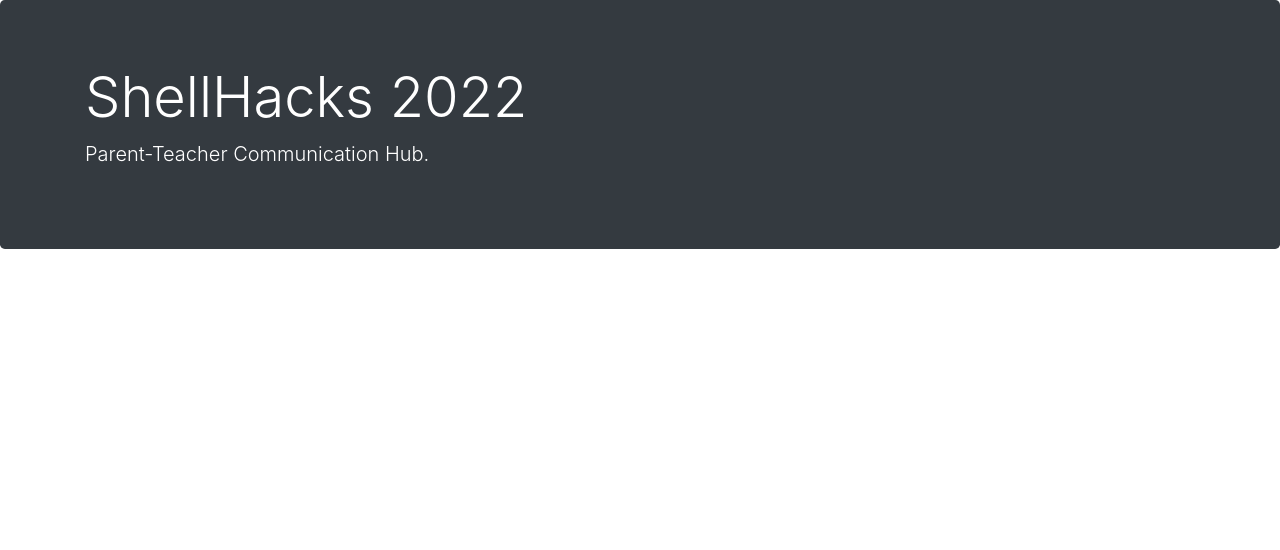
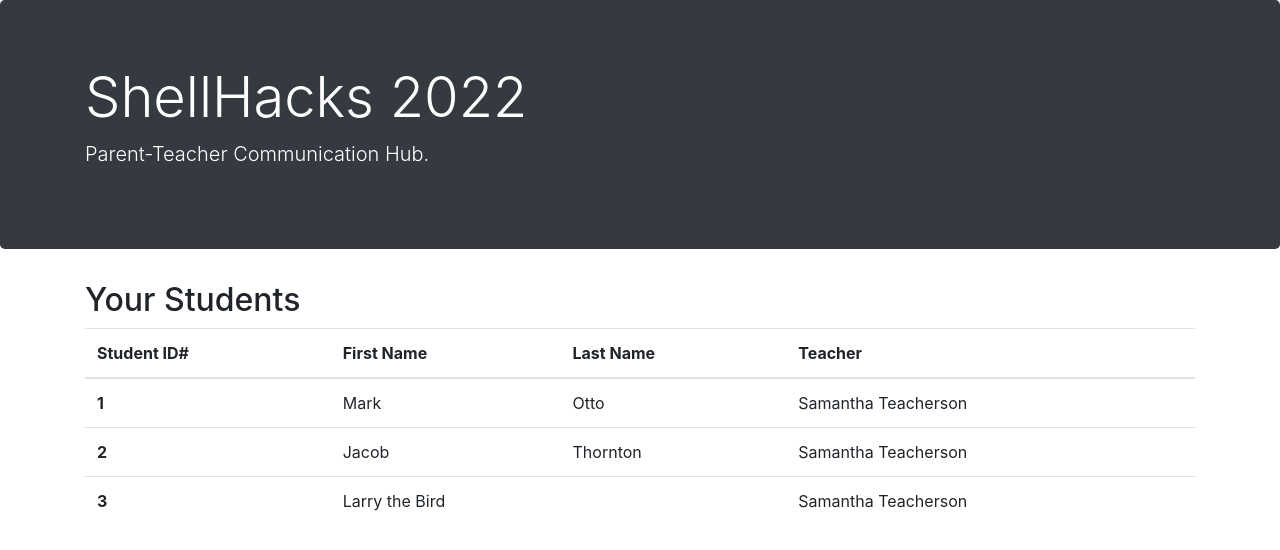
Before and after one commit to josecampuzano/shellhacks2022, a React (Create React App) app: page / in a window 1280 px wide. Shown: the top 550 px of the page. Built offline with nearby package versions, Linux system fonts and the light colour scheme; a web font is replaced by a local one.

Commit message:
Table Added

```diff
--- a/src/Layout/index.js
+++ b/src/Layout/index.js
@@ -2,25 +2,48 @@
 import Header from "./Header";
 import NotFound from "./NotFound";
 import { Route, Switch } from "react-router-dom";
+import HomePage from "../Pages/HomePage";
+import ResourcesPage from "../Pages/ResourcesPage";
+import MeetingCenterPage from "../Pages/MeetingCenterPage";
+import ClassroomForumPage from "../Pages/ClassroomForumPage";
+import ParentForumPage from "../Pages/ParentForumPage";
 
-function Layout (){
+
+function Layout() {
     return (
         <>
-        <Header />
+            <Header />
+            <div className="container">
+             <Switch>
 
+                 <Route exact path="/">
+                     <HomePage />
+                 </Route>
 
+                 <Route path="/resources">
+                    <ResourcesPage />
+                 </Route>
 
+                <Route path="/meetings">
+                     <MeetingCenterPage />
+                </Route>
 
+                <Route path="/classroom">
+                       <ClassroomForumPage />
+                 </Route>
+
+                <Route path="/parents">
+                     <ParentForumPage />
+                 </Route>
+
+                 <Route>
+                     <NotFound />
+                 </Route>
+
+            </Switch>
+        </div>
         </>
-
-
-
-
-
-
-
     );
-
 }
 
-export default Layout
+export default Layout;
--- a/src/Pages/ClassroomForumPage.js
+++ b/src/Pages/ClassroomForumPage.js
@@ -0,0 +1,6 @@
+import React from "react";
+
+function ClassroomForumPage(){
+}
+
+export default ClassroomForumPage;
--- a/src/Pages/HomePage.js
+++ b/src/Pages/HomePage.js
@@ -0,0 +1,40 @@
+import React from "react";
+
+function HomePage(){
+    return (
+        <>
+        <h2>Your Students</h2>
+        <table class="table">
+  <thead>
+    <tr>
+      <th scope="col">Student ID#</th>
+      <th scope="col">First Name</th>
+      <th scope="col">Last Name</th>
+      <th scope="col">Teacher</th>
+    </tr>
+  </thead>
+  <tbody>
+    <tr>
+      <th scope="row">1</th>
+      <td>Mark</td>
+      <td>Otto</td>
+      <td>Samantha Teacherson</td>
+    </tr>
+    <tr>
+      <th scope="row">2</th>
+      <td>Jacob</td>
+      <td>Thornton</td>
+      <td>Samantha Teacherson</td>
+    </tr>
+    <tr>
+      <th scope="row">3</th>
+      <td colspan="2">Larry the Bird</td>
+      <td>Samantha Teacherson</td>
+    </tr>
+  </tbody>
+</table>
+</>
+    )
+}
+
+export default HomePage
--- a/src/Pages/MeetingCenterPage.js
+++ b/src/Pages/MeetingCenterPage.js
@@ -0,0 +1,9 @@
+import React from 'react'
+
+const MeetingCenterPage = () => {
+  return (
+    <div>MeetingCenterPage</div>
+  )
+}
+
+export default MeetingCenterPage;
--- a/src/Pages/ParentForumPage.js
+++ b/src/Pages/ParentForumPage.js
@@ -0,0 +1,9 @@
+import React from 'react'
+
+const ParentForumPage = () => {
+  return (
+    <div>ParentForumPage</div>
+  )
+}
+
+export default ParentForumPage
```
Also changed, not shown: src/Pages/ResourcesPage.js (+7 -0 lines).
